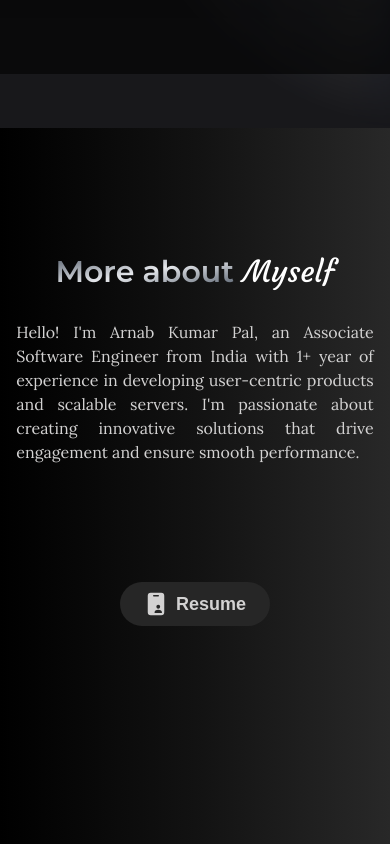
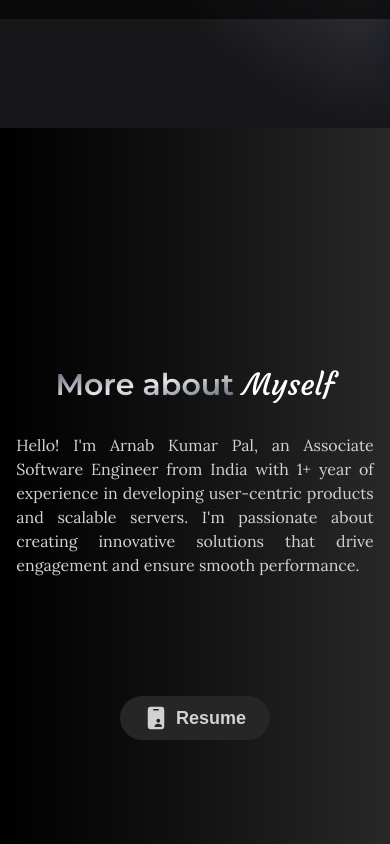
Before and after one commit to Arnab2002Pal/Portfolio, a Next.js app: page / in a window 390 px wide. Shown: the part 700-1544 px from the top of the page. Built offline with nearby package versions, Linux system fonts and the light colour scheme; a web font is replaced by a local one.

Commit message:
fixed responsiveness-1

```diff
--- a/src/components/about.tsx
+++ b/src/components/about.tsx
@@ -7,7 +7,7 @@ import { IoIdCard } from "react-icons/io5";
 const About = () => {
     return (
         <div className="h-screen flex lg:flex-row justify-around items-center">
-            <div className=" md:mt-16 h-full lg:h-[80vh] w-full flex flex-col justify-start items-center">
+            <div className=" md:mt-16 h-full lg:h-[80vh] w-full flex flex-col justify-center md:justify-start items-center">
                 <div className="mt-24 lg:mt-0 h-24 lg:pt-0 lg:h-1/3 w-full flex justify-center items-center text-3xl lg:text-5xl">
                     <h2 className="font-semibold">
                         <span className="bg-gradient-to-tl from-gray-600 via-gray-200 to-gray-600 bg-clip-text text-transparent">More about</span>
@@ -25,7 +25,7 @@ const About = () => {
                     Hello! I&apos;m Arnab Kumar Pal, an Associate Software Engineer from India with 1+ year of experience in developing user-centric products and scalable servers. I&apos;m passionate about creating innovative solutions that drive engagement and ensure smooth performance.
                 </div>
 
-                <div className={`h-1/3 md:w-7/12 flex justify-start items-center`}>
+                <div className={`h-1/3 md:w-7/12 flex justify-center items-center`}>
                     <a
                         href={process.env.NEXT_PUBLIC_RESUME}
                         target="_blank"
--- a/src/components/intro.tsx
+++ b/src/components/intro.tsx
@@ -14,7 +14,7 @@ const Intro = () => {
     {/* Add a container to center the circle */ }
     return (
         <div
-         className="absolute top-72 lg:top-96 left-0 w-full h-[50vh] lg:h-[44.5vh] bg-black bg-opacity-60">
+         className="absolute top-[16.7rem] lg:top-80 left-0 w-full h-[46vh] lg:h-[44.5vh] bg-black bg-opacity-60">
             <div className="flex flex-col items-center justify-around h-80 lg:h-96 relative bottom-[5rem] lg:bottom-[6rem]">
                 <div className="w-full flex justify-center h-full">
                     <div className="relative ">
--- a/src/components/project.tsx
+++ b/src/components/project.tsx
@@ -51,7 +51,7 @@ const Project = () => {
     };
 
     return (
-        <div className="h-screen lg:h-[90vh] mb-10 md:mb-0 flex flex-col justify-center items-start ">
+        <div className="h-screen lg:h-[90vh] flex flex-col justify-center items-start ">
             <div className="flex flex-col justify-center items-start mt-40 md:mt-20 w-full">
                 <div className={`${mainFont.className} w-full h-[18vh] flex flex-col justify-center items-center pb-10 md:pb-0 `}>
                     <h3 className="text-2xl md:text-5xl font-semibold py-2 bg-gradient-to-tl from-gray-600 via-gray-200 to-gray-600 bg-clip-text text-transparent"><span className={`${highlightFont.className} text-white `}>Projects </span>That Define Me</h3>
--- a/src/components/skills.tsx
+++ b/src/components/skills.tsx
@@ -9,8 +9,8 @@ const Skills = () => {
     const [databaseToolsIndex, setDatabaseToolsIndex] = useState<number | null>(null);
 
     return (
-        <div className="h-screen lg:h-[90vh] mb-10 md:mb-0 flex justify-center items-start">
-            <div className="flex flex-col justify-center items-start mt-20">
+        <div className="h-screen lg:h-[90vh] flex justify-center items-start">
+            <div className="flex flex-col justify-center items-start mt-14">
                 <div className={`${mainFont.className} w-full h-[18vh] flex flex-col justify-center items-center pb-10`}>
                     <h3 className="text-2xl md:text-5xl font-semibold py-2 bg-gradient-to-tl from-gray-600 via-gray-200 to-gray-600 bg-clip-text text-transparent"><span className={`${highlightFont.className} text-white `}>Skills</span> That Power My Craft</h3>
                     <p className="text-sm md:text-xl mt-3 text-center">
@@ -19,7 +19,7 @@ const Skills = () => {
                     <div className="w-5/6 md:w-2/3 bg-white shadow-softCircle"></div>
                 </div>
                 <div className="w-full flex justify-center items-center">
-                    <div className="text-sm md:text-xl w-full md:w-4/5 md:h-4/5 rounded-2xl flex flex-col justify-center items-center px-4 md:px-8 md:py-5 lg:py-10 gap-2  lg:bg-neutral-800">
+                    <div className="text-sm md:text-xl w-full md:w-4/5 md:h-4/5 rounded-2xl flex flex-col justify-center items-center px-4 md:px-8 md:py-5 lg:py-10 gap-2 lg:bg-neutral-800">
                         {/* Scrollable Wrapper for Mobile & Tablet */}
                         <div className="max-h-[60vh] overflow-y-auto lg:overflow-visible lg:max-h-none w-full flex flex-col gap-4">
                             {/* Programming Languages Section */}
--- a/src/components/timeline_component.tsx
+++ b/src/components/timeline_component.tsx
@@ -3,14 +3,14 @@ import { highlightFont, mainFont } from "../app/fonts/fonts";
 
 const TimeLine = () => {
     return (
-        <div className='h-screen flex flex-col items-center gap-5 md:gap-10 mt-16 md:mt-0 '>
+        <div className='h-screen flex flex-col items-center gap-5 md:gap-10 mt-10 md:mt-0 '>
             <div className={`${mainFont.className} w-full flex-col justify-center text-center items-center h-20`}>
                 <h3 className="text-2xl md:text-5xl font-semibold bg-gradient-to-bl from-gray-600 via-gray-200 to-gray-600 bg-clip-text text-transparent">Milestones of <span className={`${highlightFont.className} text-white `}>Growth</span></h3>
                 <p className="text-sm md:text-xl mt-2 text-center text-wrap px-2">
                     A Journey of Innovation and Growth in the Tech World
                 </p>
             </div>
-            <div className='w-[55vw] overflow-y-auto lg:overflow-hidden mb-10'>
+            <div className='w-[55vw] overflow-y-auto lg:overflow-hidden'>
                 <ol className="relative border-s border-gray-700 mx-2 ">
                     <li className="mb-7 ms-4">
                         <div className="absolute w-3 h-3 rounded-full mt-1.5 -start-1.5 border border-gray-900 bg-white"></div>
```
